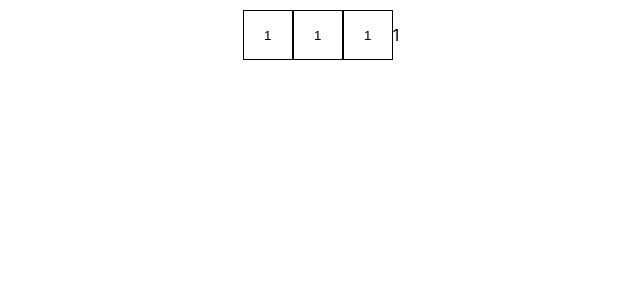
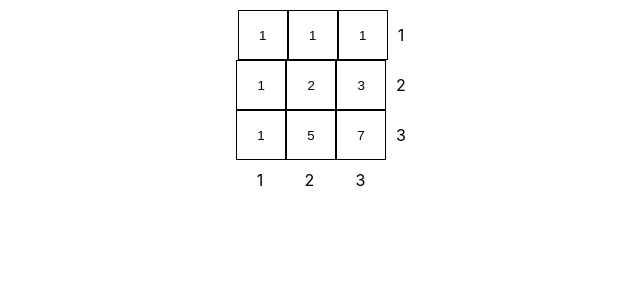
Before and after one commit to drmodun/Internship-16-Sumplete, a React (Create React App) app in the folder sumplate/: page / in a window 1280 px wide. Shown: the top 300 px of the page, without its empty margins (319-959 px from the left). Built offline with nearby package versions, Linux system fonts and the light colour scheme.

Commit message:
made columns and added numbrs

```diff
--- a/sumplate/src/App.jsx
+++ b/sumplate/src/App.jsx
@@ -1,13 +1,26 @@
 import { Row } from "./components/Game/Row";
 import { Square } from "./components/Game/Square";
 import "./index.css";
+import { useEffect, useState } from "react";
 
 function App() {
+  const [values, setValues] = useState([
+    [1, 1, 1],
+    [1, 2, 3],
+    [1, 5, 7],
+  ]);
+  const [resultRows, setResultRows] = useState([1, 2, 3]);
+  const [resultColumns, setResultColumns] = useState([1, 2, 3]);
   return (
-    <div className="App">
-      <Row result ={1} values = {[1,1,1]}></Row>
+    <div className="column">
+      <Row result ={1} values = {values[0]}></Row>
+      <Row result ={2} values = {values[1]}></Row>
+      <Row result ={3} values = {values[2]}></Row>
+      <div className="result-row">
+        {resultColumns.map((result) => {return <span>{result}</span>})}
+        </div>
     </div>
-  );
+    );
 }
 
 export default App;
--- a/sumplate/src/index.css
+++ b/sumplate/src/index.css
@@ -33,6 +33,7 @@ code {
   height: 50px;
   z-index: 0;
   cursor: pointer;
+
 }
 .square-button{
   position: absolute;
@@ -50,5 +51,21 @@ code {
   flex-direction: row;
   justify-content: center;
   align-items: center;
+}
+.row > span{
+  margin-left: 10px;
+}
+.column{
+  display: flex;
+  flex-direction: column;
+  justify-content: center;
+  align-items: center;
   margin-top: 10px;
 }
+.result-row{
+  width: 150px;
+  display: flex;
+  justify-content: space-around;
+  margin-right: 20px;
+  margin-top: 10px;
+}
```
